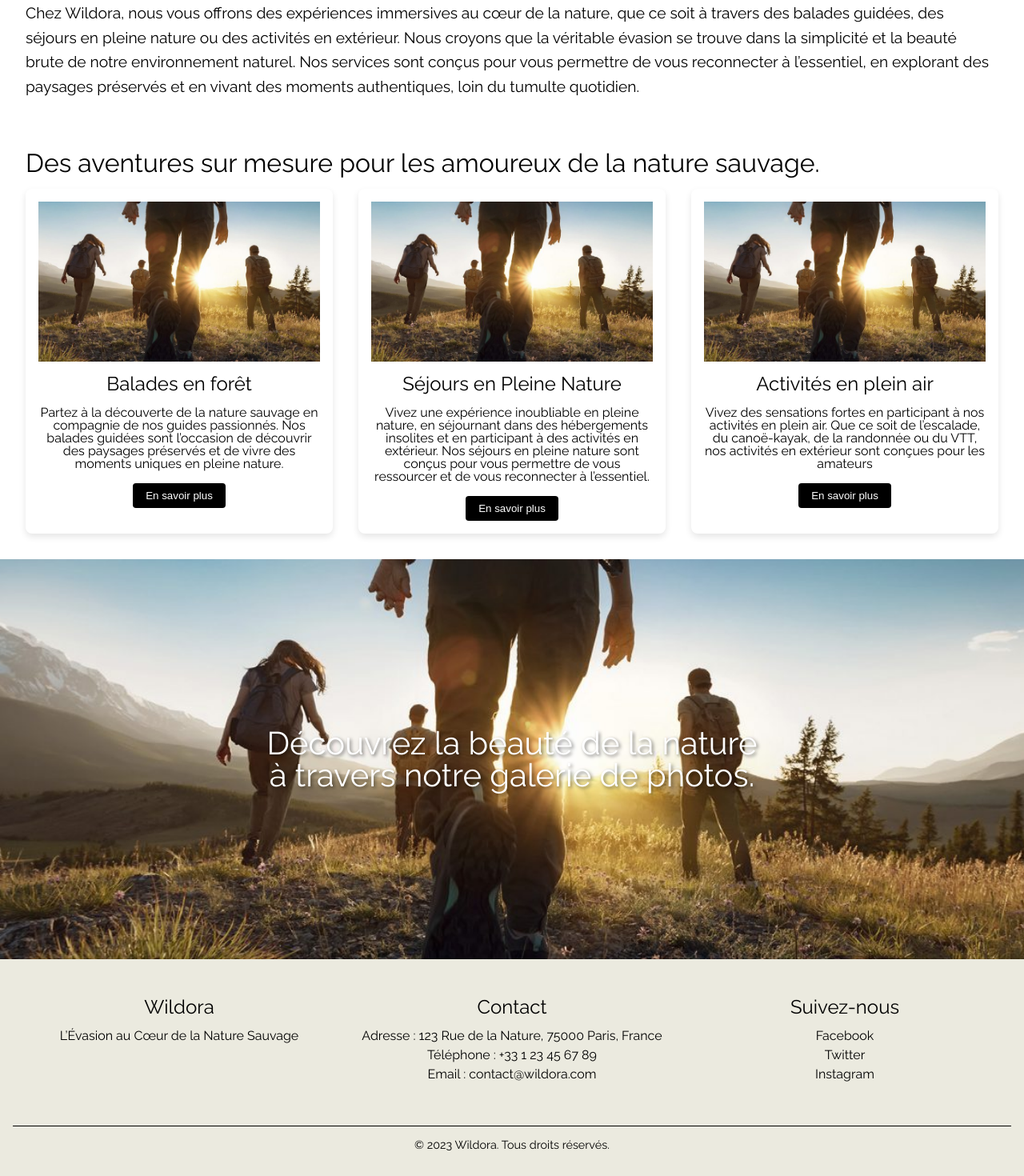
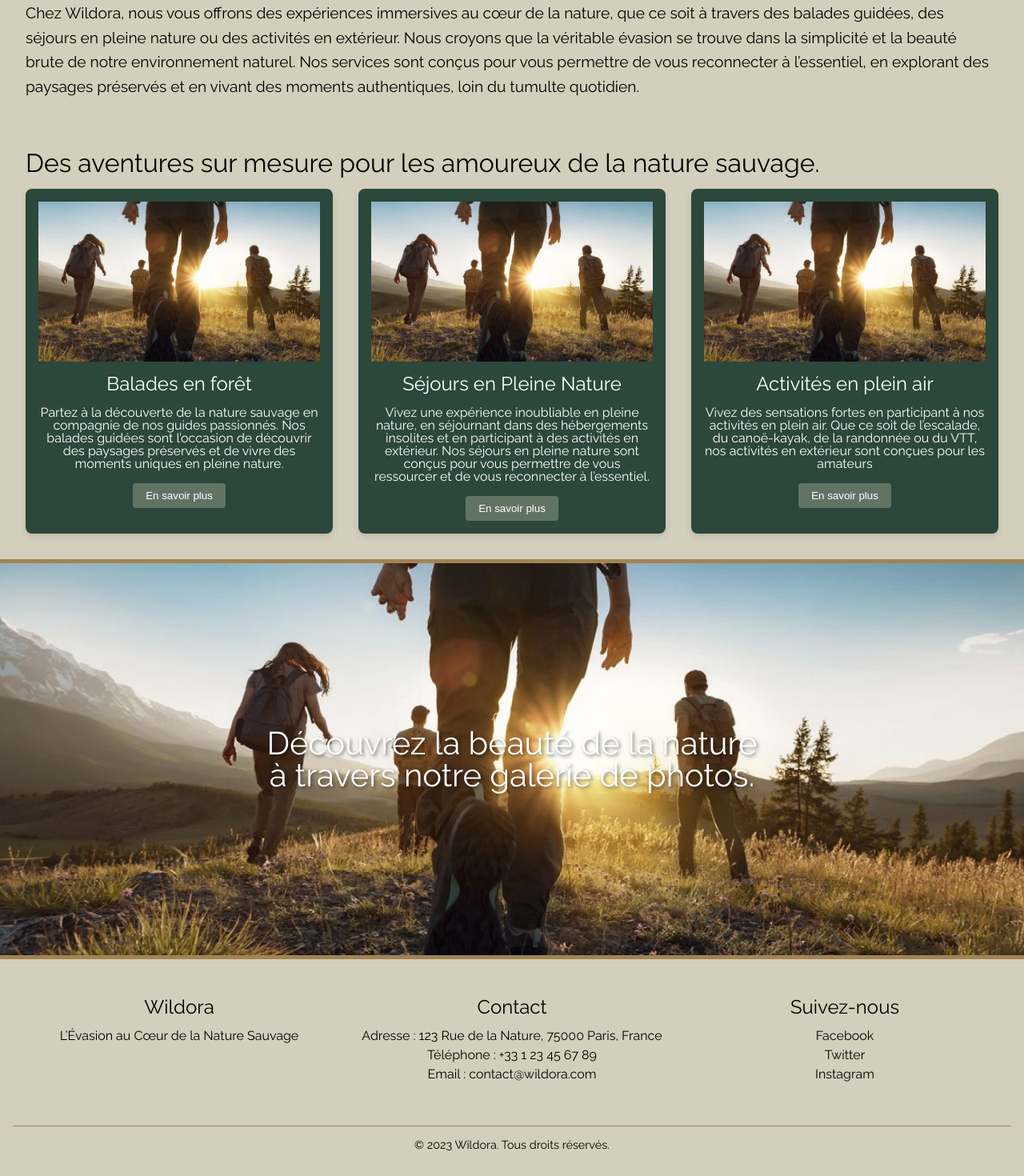
Before and after one commit to julien382/Wildora, a React (Vite) app: page / in a window 1280 px wide. Shown: the part 831-2301 px from the top of the page at 80% size. Built offline with nearby package versions, Linux system fonts and the light colour scheme.

Commit message:
change css color mainPage

```diff
--- a/src/components/CardAboveTheFold/CardAboveTheFold.scss
+++ b/src/components/CardAboveTheFold/CardAboveTheFold.scss
@@ -4,6 +4,7 @@
     position: relative;
     height: 100vh; /* L'image prend toute la hauteur de la vue */
     overflow: hidden;
+    border-bottom: 5px solid $secondary-color;
 
     .CardAboveTheFoldImage {
         width: 100%;
--- a/src/components/Footer/Footer.scss
+++ b/src/components/Footer/Footer.scss
@@ -1,7 +1,6 @@
 @use '../../styles/index' as *;
 
 .footer {
-    background-color: $primary-color;
     color: $black;
     padding: 2rem 1rem;
     text-align: center;
@@ -47,7 +46,7 @@
     }
 
     .footerBottom {
-        border-top: 1px solid $black;
+        border-top: 1px solid $secondary-color;
         padding-top: 1rem;
 
         .footerBottomText {
--- a/src/components/Header/Header.scss
+++ b/src/components/Header/Header.scss
@@ -48,7 +48,7 @@ header {
 }
 
 .header-scrolled {
-    background-color: $white; /* Fond blanc */
+    background-color: $bg-color; /* Fond blanc */
     color: $black; /* Texte noir */
 
     h1 {
--- a/src/pages/MainPage/MainPage.scss
+++ b/src/pages/MainPage/MainPage.scss
@@ -2,7 +2,6 @@
 
 .presentationMainPage {
     padding: 2rem;
-    background-color: $white;
 
     .presentationMainPageTitle {
         font-size: 1.2rem;
@@ -13,7 +12,6 @@
 
 .servicesMainPage {
     padding: 2rem;
-    background-color: $white;
 
     .servicesMainPageTitle {
         font-size: 2rem;
@@ -27,7 +25,7 @@
         gap: 2rem;
 
         .servicesMainPageCard {
-            background-color: $white;
+            background-color: $primary-color;
             border-radius: 8px;
             box-shadow: 0 4px 8px rgba(0, 0, 0, 0.1);
             overflow: hidden;
@@ -47,17 +45,17 @@
             .servicesMainPageCardTitle {
                 font-size: 1.5rem;
                 margin: 1rem 0;
-                color: $black;
+                color: $white;
             }
 
             .servicesMainPageCardText {
                 font-size: 1rem;
                 margin-bottom: 1rem;
-                color: $black;
+                color: $white;
             }
 
             .servicesMainPageCardButton {
-                background-color: $black;
+                background-color: $highlight-color;
                 color: $white;
                 border: none;
                 padding: 0.5rem 1rem;
@@ -77,6 +75,8 @@
     position: relative;
     height: 500px;
     overflow: hidden;
+    border-top: 5px solid $secondary-color;
+    border-bottom: 5px solid $secondary-color;
 
     .galerieMainPageImage {
         width: 100%;
--- a/src/styles/index.scss
+++ b/src/styles/index.scss
@@ -1,7 +1,8 @@
 // Variables
-$primary-color: #ebeadf;
-$secondary-color: #f8c761;
-$highlight-color: #a73e26;
+$bg-color: #d3cfbc;
+$primary-color: #2c473c;
+$secondary-color: #a28453;
+$highlight-color: #617464;
 $black: #000000;
 $white: #ffffff;
 
@@ -32,7 +33,7 @@ $font-family: "Raleway", sans-serif;
   font-weight: 400;
   color-scheme: light dark;
   color: rgba(255, 255, 255, 0.87);
-  background-color: #242424;
+  background-color: $bg-color;
   font-synthesis: none;
   text-rendering: optimizeLegibility;
   -webkit-font-smoothing: antialiased;
```
